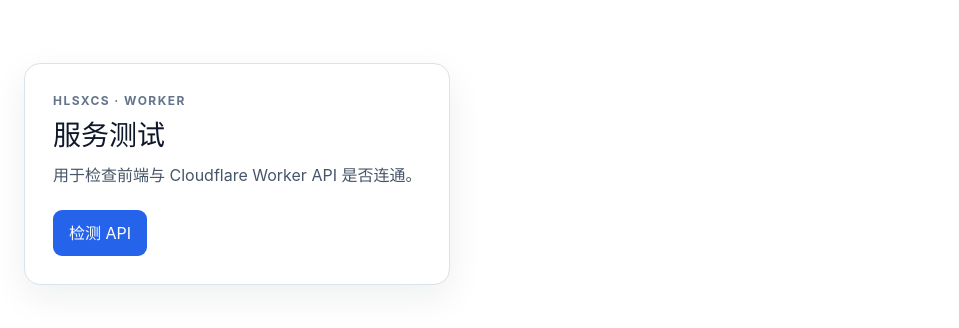
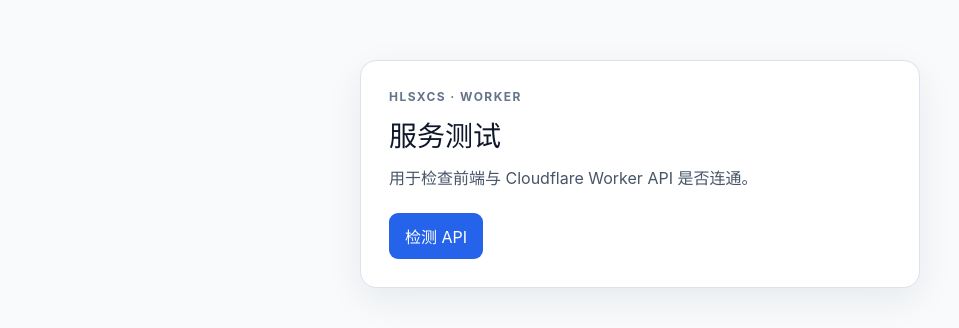
Before and after one commit to ningyun00/hlsxcs, a React (Vite) app: page / in a window 1280 px wide. Shown: the part 226-554 px from the top of the page, without its empty margins (0-959 px from the left). Built offline with nearby package versions, Linux system fonts and the light colour scheme.

Commit message:
Remove starter demo and simplify service test UI

```diff
--- a/src/react-app/index.css
+++ b/src/react-app/index.css
@@ -1,68 +1,24 @@
 :root {
-	font-family: Inter, system-ui, Avenir, Helvetica, Arial, sans-serif;
-	line-height: 1.5;
-	font-weight: 400;
-
-	color-scheme: light dark;
-	color: rgba(255, 255, 255, 0.87);
-	background-color: #242424;
-
+  font-family: Inter, system-ui, -apple-system, BlinkMacSystemFont, "Segoe UI", sans-serif;
+  color: #0f172a;
+  background: #f8fafc;
   font-synthesis: none;
   text-rendering: optimizeLegibility;
   -webkit-font-smoothing: antialiased;
   -moz-osx-font-smoothing: grayscale;
 }
 
-a {
-	font-weight: 500;
-	color: #646cff;
-	text-decoration: inherit;
-}
-a:hover {
-	color: #535bf2;
+* {
+  box-sizing: border-box;
 }
 
 body {
   margin: 0;
-	display: flex;
-	place-items: center;
   min-width: 320px;
   min-height: 100vh;
 }
 
-h1 {
-	font-size: 3.2em;
-	line-height: 1.1;
+button:focus-visible {
+  outline: 3px solid #93c5fd;
+  outline-offset: 3px;
 }
-
-button {
-	border-radius: 8px;
-	border: 1px solid transparent;
-	padding: 0.6em 1.2em;
-	font-size: 1em;
-	font-weight: 500;
-	font-family: inherit;
-	background-color: #1a1a1a;
-	cursor: pointer;
-	transition: border-color 0.25s;
-}
-button:hover {
-	border-color: #646cff;
-}
-button:focus,
-button:focus-visible {
-	outline: 4px auto -webkit-focus-ring-color;
-}
-
-@media (prefers-color-scheme: light) {
-	:root {
-		color: #213547;
-		background-color: #ffffff;
-	}
-	a:hover {
-		color: #747bff;
-	}
-	button {
-		background-color: #f9f9f9;
-	}
-}
```
Lines whose indentation alone changed are shown as unchanged.
